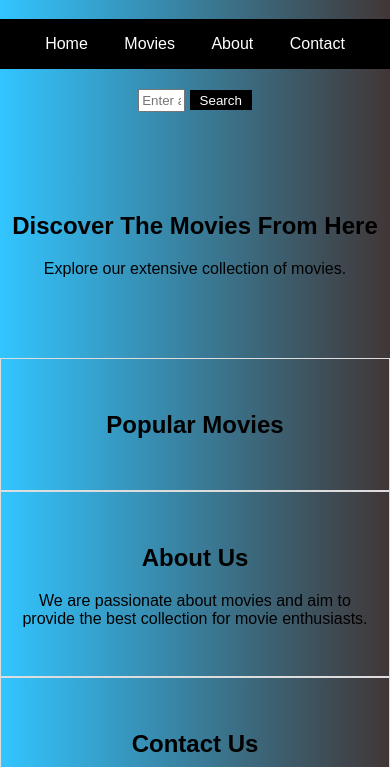
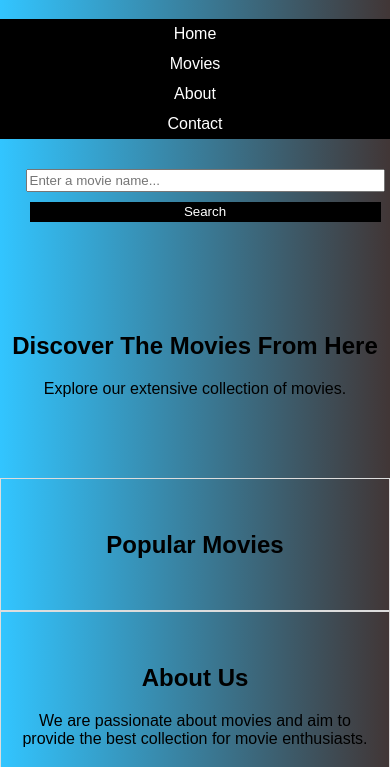
Before and after one commit to Harshith112233/Movie-Information-Website, a plain HTML site: page index.html in a window 390 px wide. Shown: the part 77-844 px from the top of the page. Drawn offline with Linux system fonts and the light colour scheme; no server answers.

Commit message:
Add global dark/light theme and responsive UI improvements

```diff
--- a/css/movie.css
+++ b/css/movie.css
@@ -52,3 +52,19 @@ strong {
         font-size: 14px;
     }
 }
+@media (max-width: 768px) {
+    .container {
+        width: 95%;
+        padding: 15px;
+    }
+    #poster {
+        width: 100%;
+        max-width: 260px;
+        display: block;
+        margin: 0 auto 20px;
+    }
+    p {
+        font-size: 14px;
+        line-height: 1.6;
+    }
+}
--- a/css/styles.css
+++ b/css/styles.css
@@ -133,3 +133,43 @@ footer {
 .resultCard:hover {
     transform: scale(1.1);
 }
+@media (max-width: 768px) {
+    header {
+        flex-direction: column;
+        align-items: center;
+        text-align: center;
+    }
+    nav ul {
+        display: flex;
+        flex-direction: column;
+        padding: 0;
+        margin: 10px 0;
+    }
+    nav ul li {
+        margin: 6px 0;
+    }
+    .container {
+        width: 100%;
+        padding: 10px;
+    }
+    #searchInput {
+        width: 90%;
+        margin-bottom: 10px;
+    }
+    #searchButton {
+        width: 90%;
+    }
+    .results {
+        display: flex;
+        flex-direction: column;
+        align-items: center;
+    }
+    .resultCard {
+        width: 90%;
+        margin-bottom: 15px;
+    }
+    .movie-poster {
+        width: 120px;
+        margin: 10px;
+    }
+}
```
